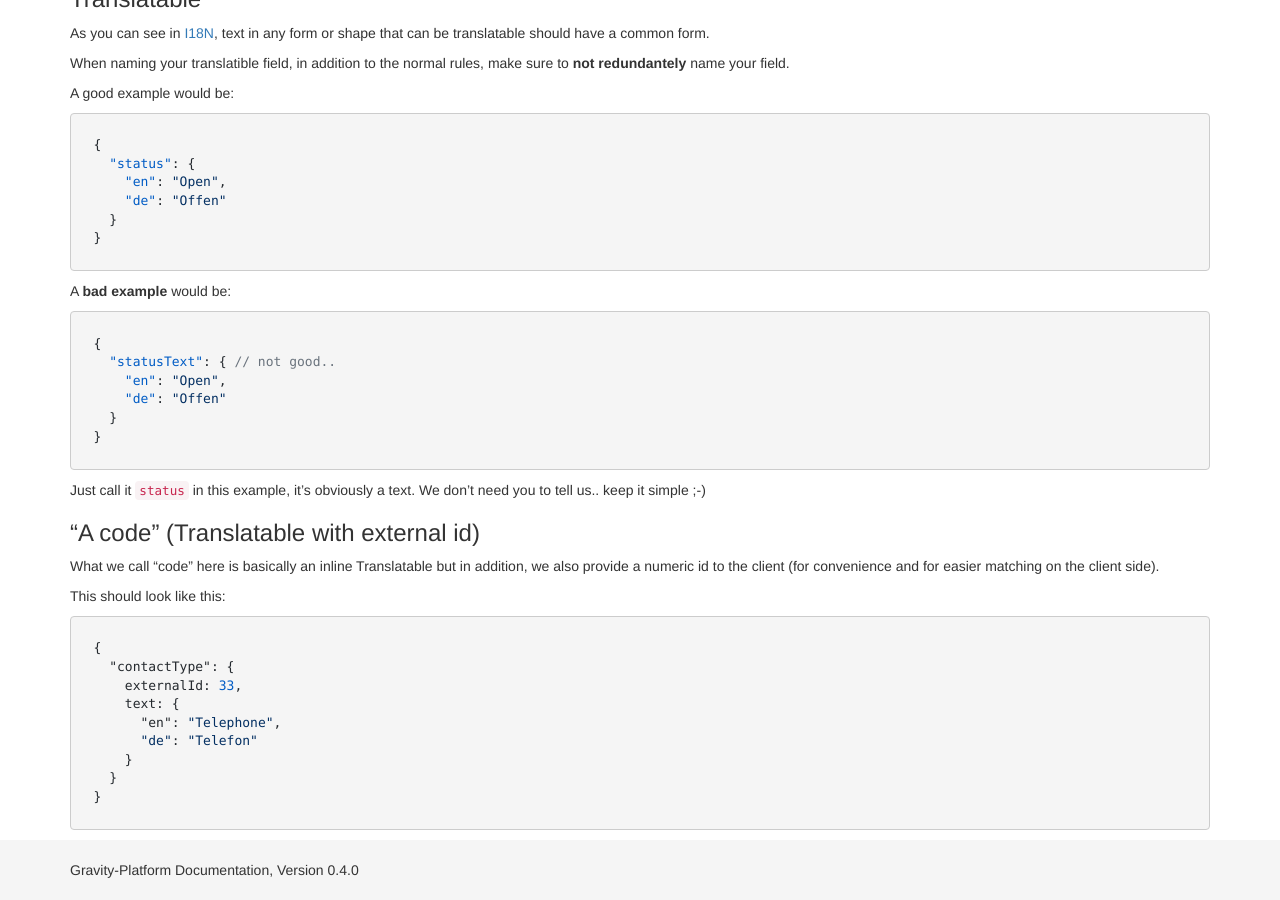
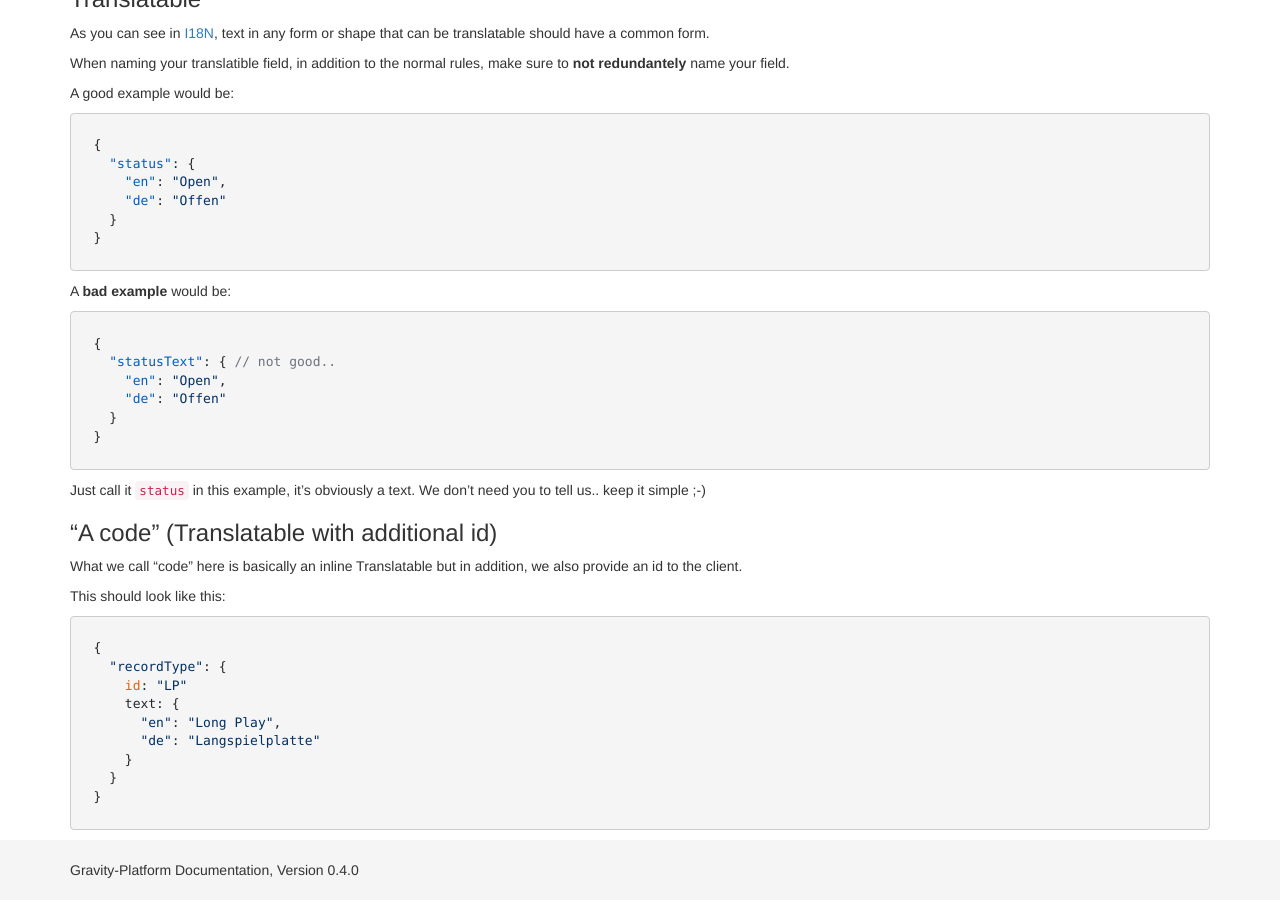
Before and after one commit to gravity-platform/doc, a Jekyll site: the page built from naming.md, in a window 1280 px wide and 900 px high, scrolled down 2084 px. Built offline with Jekyll 4.4.1, drawn with Linux system fonts in a browser that asks for light colours; nearby versions of some CDN libraries; Markdown is read by kramdown in place of the engine named in the settings.

Commit message:
make code example more neutral
* remove "external" from wording as not to get questions along the line of
  what external actually means.
* don't use contactType in example since i expect contacts to get a bit
  overloaded in the end. The new example should be broadly understandable
  and not have any prior meaning in our context.

`````diff
--- a/naming.md
+++ b/naming.md
@@ -136,20 +136,19 @@ A **bad example** would be:
 
 Just call it `status` in this example, it's obviously a text. We don't need you to tell us.. keep it simple ;-)
 
-### "A code" (Translatable with external id)
+### "A code" (Translatable with additional id)
 
-What we call "code" here is basically an inline Translatable but in addition, we also provide a numeric id to the client
-(for convenience and for easier matching on the client side).
+What we call "code" here is basically an inline Translatable but in addition, we also provide an id to the client.
 
 This should look like this:
 
 ````javascript
 {
-  "contactType": {
-    externalId: 33,
+  "recordType": {
+    id: "LP"
     text: {
-      "en": "Telephone",
-      "de": "Telefon"
+      "en": "Long Play",
+      "de": "Langspielplatte"
     }
   }
 }
`````
